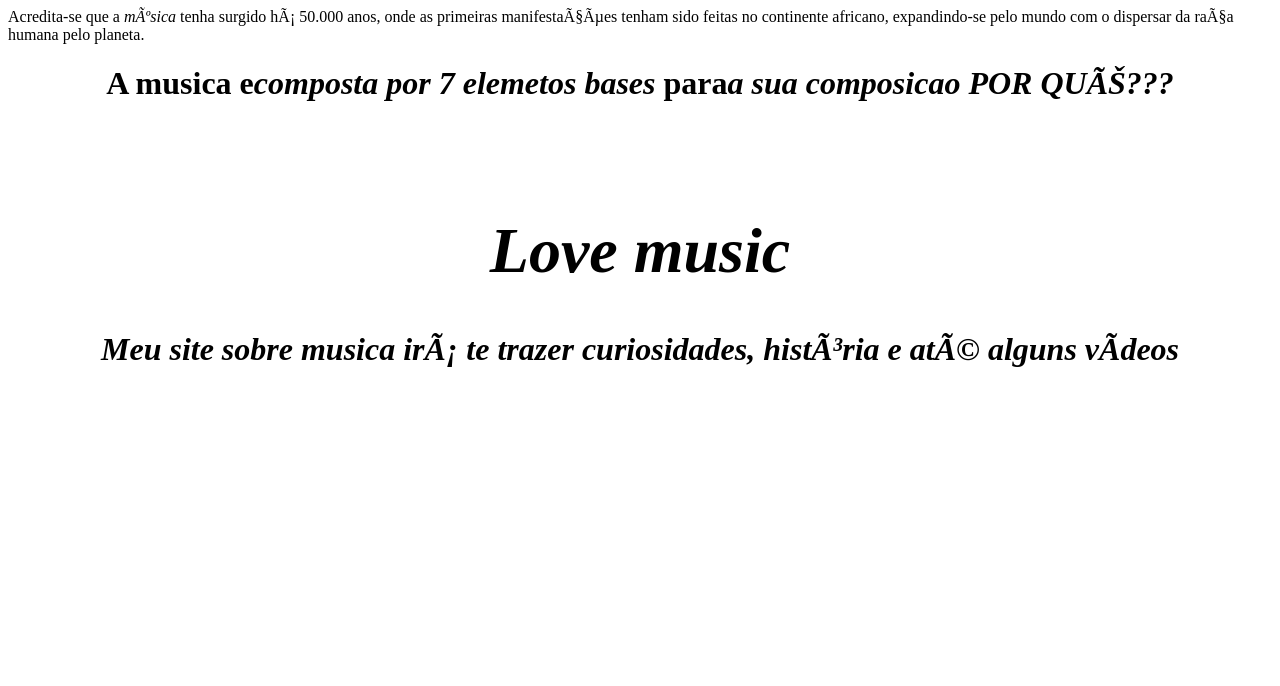
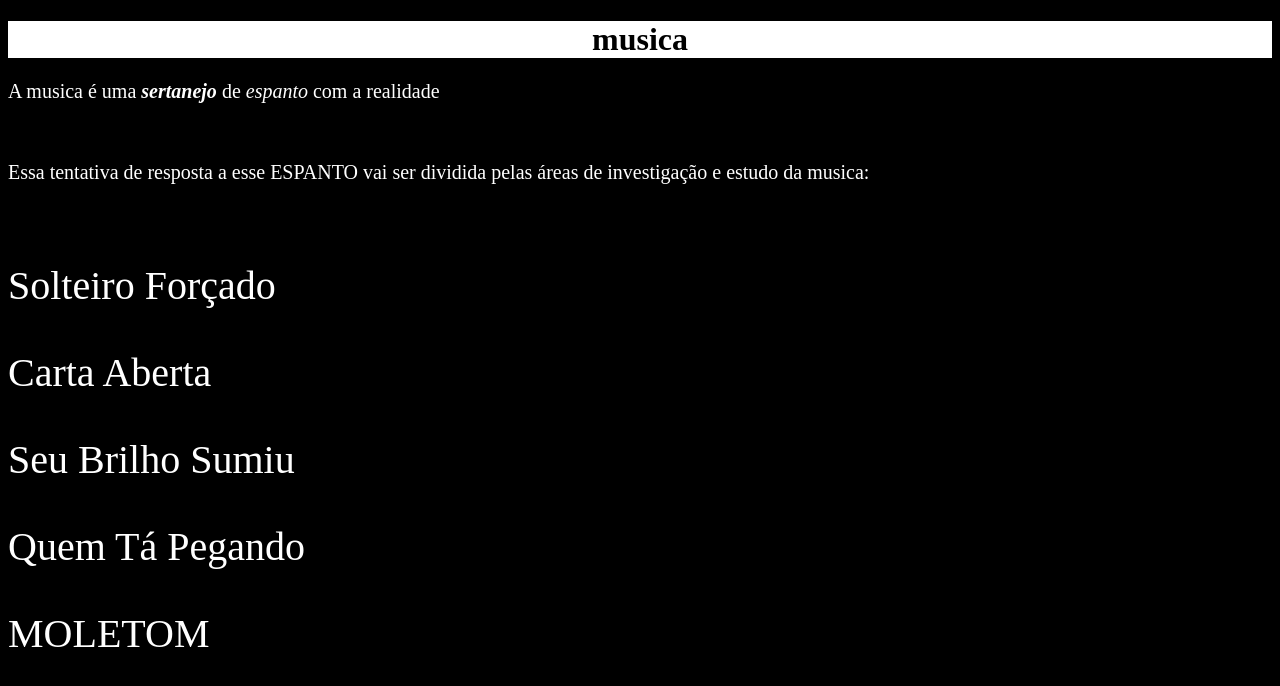
Before and after one commit to anahaitzman/musica, a plain HTML site: page index.html in a window 1280 px wide. Drawn offline with Linux system fonts and the light colour scheme.

Commit message:
Update index.html

```diff
--- a/index.html
+++ b/index.html
@@ -1,16 +1,22 @@
-<!doctype html>
-<html lang = "pt-br">
-<head>
-  <meta charset=utf-8">
-<title>love music</title>
-</head>
-  <body>Acredita-se que a <em>música</em> tenha surgido há 50.000 anos, onde as primeiras manifestações tenham sido feitas no continente africano, expandindo-se pelo mundo com o dispersar da raça humana pelo planeta.</body>
-</body>
-</html>
-<h1 style="text-align:center"> A musica e<strong><em>composta por 7 elemetos bases</em></strong> para<em>a sua composicao POR QUÊ???</p><br>
+<!DOCTYPE html>
+<html lang="pt-br">
+  <head>
+    <meta charset="UTF-8">
+    <title>musica </title>
+    <link rel="stylesheet" href="style.css">
+  </head>
+
+  <body style= "background:black">
+      <h1 style= "text-align:center; background:white">musica</h1>
+      <p style= "font-size:20px; color:white">A musica é uma <strong><em>sertanejo </em></strong> de <em>espanto</em>
+       com a realidade</p><br>
+      <p style= "font-size:20px; color:white">Essa tentativa de resposta a esse ESPANTO vai ser dividida pelas áreas
+        de investigação e estudo da musica:</p><br>
+        <p style= "font-size:40px; color:white">Solteiro Forçado</p>
+        <p style= "font-size:40px; color:white">Carta Aberta </p>
+        <p style= "font-size:40px; color:white">Seu Brilho Sumiu</p>
+        <p style= "font-size:40px; color:white">Quem Tá Pegando </p>
+        <p style= "font-size:40px; color:white">MOLETOM</p>
 
 
-  <h1>Love music</h1>
-
-
-<p>Meu site sobre musica irá te trazer <strong>curiosidades, história e até alguns vídeos</strong></p>
+  </body>
```
